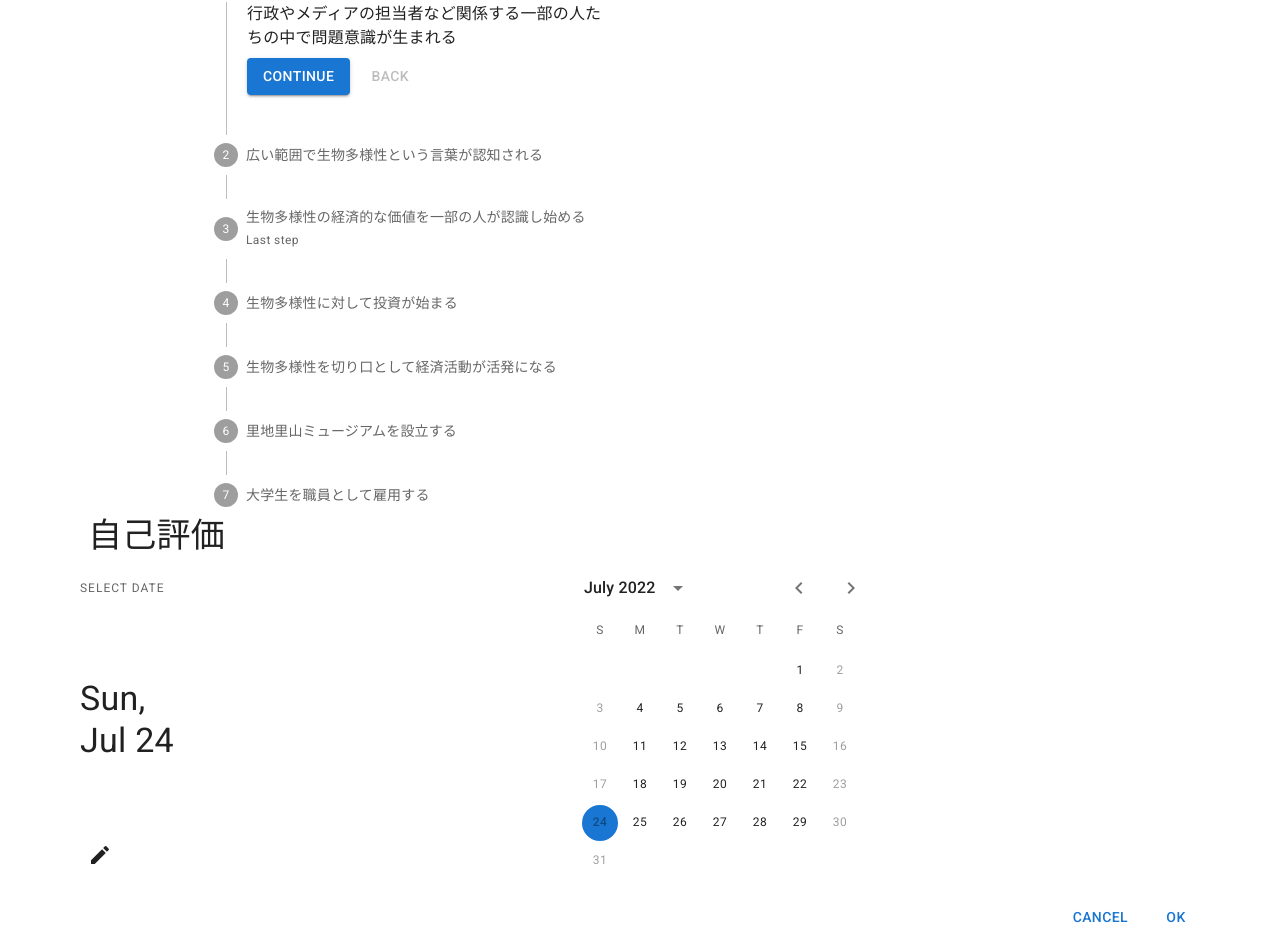
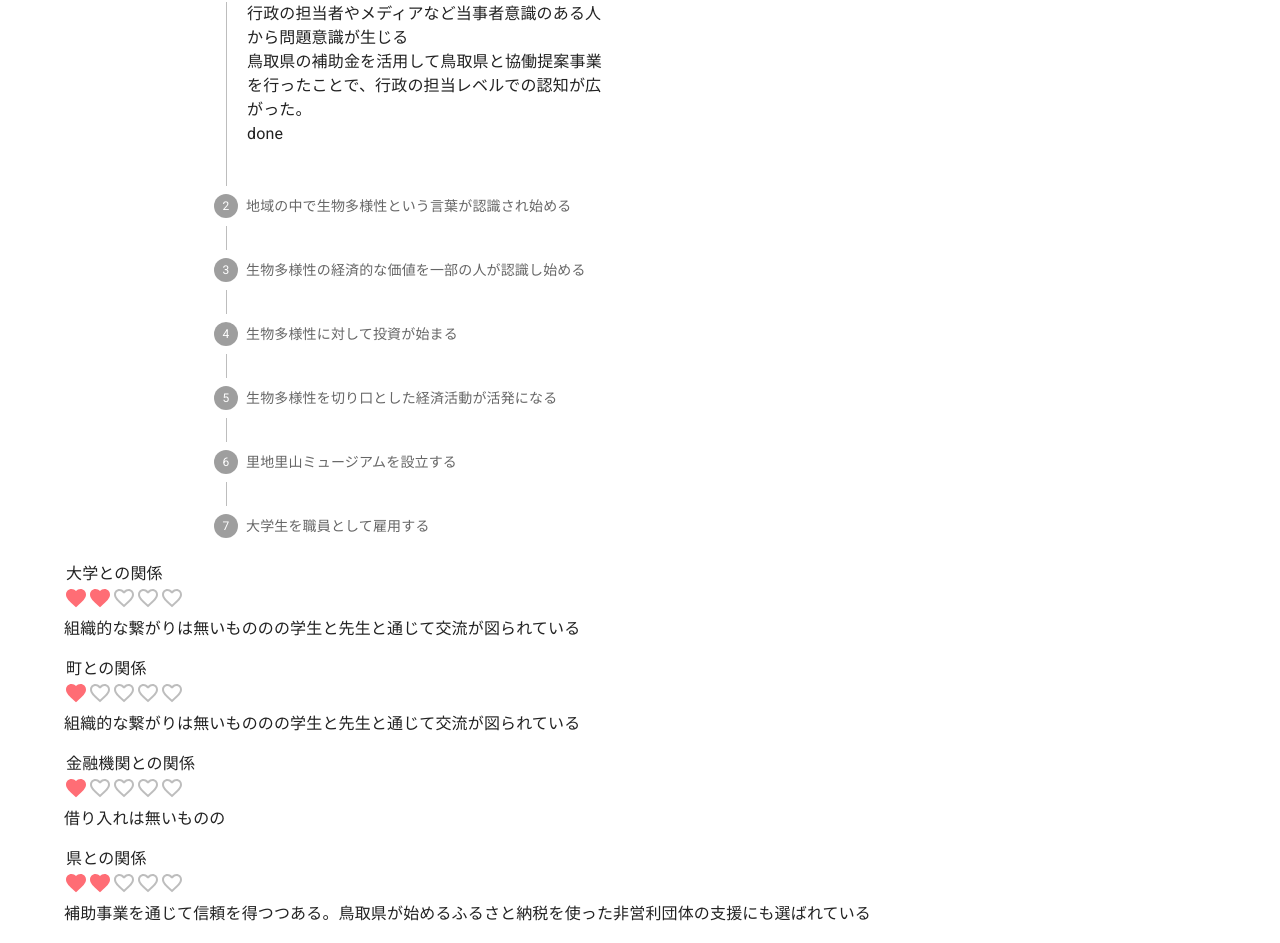
Before and after one commit to cozeeinteright/expressmongo, a React (Create React App) app in the folder tsfront/: page / in a window 1280 px wide. Shown: the part 947-1890 px from the top of the page. Built offline with nearby package versions, Linux system fonts and the light colour scheme.

Commit message:
add score list

```diff
--- a/tsfront/src/components/OurAssessment.tsx
+++ b/tsfront/src/components/OurAssessment.tsx
@@ -1,13 +1,100 @@
-import { Container, Typography} from '@mui/material'
+import * as React from 'react';
+import { styled } from '@mui/material/styles';
+import Box from '@mui/material/Box';
+import Rating from '@mui/material/Rating';
+import FavoriteIcon from '@mui/icons-material/Favorite';
+import FavoriteBorderIcon from '@mui/icons-material/FavoriteBorder';
+import Typography from '@mui/material/Typography';
+
+const score = [
+  {
+      element: '大学との関係',
+      point: 2,
+      description:'組織的な繋がりは無いもののの学生と先生と通じて交流が図られている',
+      statue: 'ongoing',
+      todo:'継続',
+      gole:'提携を結び人的な交流が図られている',
+  },
+  {
+      element: '町との関係',
+      point: 1,
+      description:'組織的な繋がりは無いもののの学生と先生と通じて交流が図られている',
+      statue: 'ongoing',
+      todo:'継続 ',
+      gole:'提携を結び人的な交流が図られている',
+  },
+  {
+      element: '金融機関との関係',
+      point: 1,
+      description:'借り入れは無いものの',
+      statue: 'ongoing',
+      todo:'継続',
+      gole:'評点が高く事業に必要な融資をいつでも受けることが出来る',
+  },
+  {
+      element: '県との関係',
+      point: 2,
+      description:'補助事業を通じて信頼を得つつある。鳥取県が始めるふるさと納税を使った非営利団体の支援にも選ばれている',
+      statue: 'ongoing',
+      todo:'継続',
+      gole:'評点が高く事業に必要な融資をいつでも受けることが出来る',
+  },
+  {
+      element: '地域との関係',
+      point: 2,
+      description:'メディアへの掲載や地域再生大賞でも受賞によって信用を得ている。活動を行ってきた下中谷地区に住民に受け入れられている。',
+      statue: 'ongoing',
+      todo:'継続',
+      gole:'評点が高く事業に必要な融資をいつでも受けることが出来る',
+   },
+   {
+      element: '地域の生物屋との関係',
+      point: 2,
+      description:'鳥取県生物学会に参加することで交流が図られている',
+      statue: 'ongoing',
+      todo:'継続',
+      gole:'信頼を得て頼らせる存在になっている。',
+   },
+   {
+    element: '地域の企業との関係',
+    point: 2,
+    description:'鳥取県中小企業家同友会に参加して中小企業の経営者との交流が図られているものの、南部町内の企業との交流が少ないことが課題',
+    statue: 'ongoing',
+    todo:'継続',
+    gole:'信頼を得て頼らせる存在になっている。',
+   },
+]
+
+const StyledRating = styled(Rating)({
+  '& .MuiRating-iconFilled': {
+    color: '#ff6d75',
+  },
+  '& .MuiRating-iconHover': {
+    color: '#ff3d47',
+  },
+});
 
 export default function OurAssessment() {
-  return (
+  const scorelist = score.map(({element,point,description,statue,todo,gole}) =>
     <>
-      <Container >
-        <Typography variant='h4'>
-           自己評価
-       </Typography>
-      </Container>
+      <Typography component="legend">{element}</Typography>
+      <StyledRating
+        name="customized-color"
+        defaultValue={point}
+        precision={0.5}
+        icon={<FavoriteIcon fontSize="inherit" />}
+        emptyIcon={<FavoriteBorderIcon fontSize="inherit" />}
+      />
+       <Typography >{description}</Typography>
     </>
   )
+  return (
+    <Box
+      sx={{
+        '& > legend': { mt: 2 },
+      }}
+    >
+      {scorelist}
+    </Box>
+  );
 }
--- a/tsfront/src/components/OurStep.tsx
+++ b/tsfront/src/components/OurStep.tsx
@@ -4,104 +4,70 @@ import Stepper from '@mui/material/Stepper';
 import Step from '@mui/material/Step';
 import StepLabel from '@mui/material/StepLabel';
 import StepContent from '@mui/material/StepContent';
-import Button from '@mui/material/Button';
-import Paper from '@mui/material/Paper';
+
 import Typography from '@mui/material/Typography';
 
 const steps = [
   {
-    label: '一部の人が生物多様性の問題を認識し始める',
-    description: `行政やメディアの担当者など関係する一部の人たちの中で問題意識が生まれる`,
+    label: '行政の担当者が生物多様性の問題を認識し始める',
+    description: `行政の担当者やメディアなど当事者意識のある人から問題意識が生じる`,
+    result:'鳥取県の補助金を活用して鳥取県と協働提案事業を行ったことで、行政の担当レベルでの認知が広がった。',
+    progress:'done',
   },
   {
-    label: '広い範囲で生物多様性という言葉が認知される',
+    label: '地域の中で生物多様性という言葉が認識され始める',
     description:
       '実際の保全活動、行政との連携、メディアによって生物多様性の認知度が高まる',
+    result:'クラウドファンディンに挑戦したことが、地方紙に取り上げられて５０代以上への認知が広がった。地域再生大賞を受賞したことでさらにポジティブな評価が広がった。',
+    progress:'done',
   },
   {
     label: '生物多様性の経済的な価値を一部の人が認識し始める',
     description: '高まった認知度にビジネスチャンスを感じる人が出てくる',
+    result:'',
   },
   {
     label: '生物多様性に対して投資が始まる',
     description: '人的、金銭的な投資が集まり、実際の事業に結びつき始める',
+    result:'',
   },
   {
-    label: '生物多様性を切り口として経済活動が活発になる',
+    label: '生物多様性を切り口とした経済活動が活発になる',
     description: '町内外の企業・団体が事業に参入し始める。',
+    result:'',
   },
   {
     label: '里地里山ミュージアムを設立する',
     description: '生物多様性保全と観光の拠点が出来上がる。',
+    result:'',
   } ,
   {
     label: '大学生を職員として雇用する',
     description: '大学生の就職先として認知される',
+    resule:'',
   }
 
 ];
 
 export default function OurStep() {
-  const [activeStep, setActiveStep] = React.useState(0);
-
-  const handleNext = () => {
-    setActiveStep((prevActiveStep) => prevActiveStep + 1);
-  };
-
-  const handleBack = () => {
-    setActiveStep((prevActiveStep) => prevActiveStep - 1);
-  };
-
-  const handleReset = () => {
-    setActiveStep(0);
-  };
-
   return (
     <Box sx={{ maxWidth: 400 }}>
-      <Stepper activeStep={activeStep} orientation="vertical">
-        {steps.map((step, index) => (
+      <Stepper orientation="vertical">
+        {steps.map((step) => (
           <Step key={step.label}>
-            <StepLabel
-              optional={
-                index === 2 ? (
-                  <Typography variant="caption">Last step</Typography>
-                ) : null
-              }
-            >
+            <StepLabel >
               {step.label}
             </StepLabel>
             <StepContent>
               <Typography>{step.description}</Typography>
               <Box sx={{ mb: 2 }}>
-                <div>
-                  <Button
-                    variant="contained"
-                    onClick={handleNext}
-                    sx={{ mt: 1, mr: 1 }}
-                  >
-                    {index === steps.length - 1 ? 'Finish' : 'Continue'}
-                  </Button>
-                  <Button
-                    disabled={index === 0}
-                    onClick={handleBack}
-                    sx={{ mt: 1, mr: 1 }}
-                  >
-                    Back
-                  </Button>
-                </div>
+                 <Typography>{step.result} </Typography>
+                 <Typography>{step.progress} </Typography>
               </Box>
             </StepContent>
           </Step>
         ))}
       </Stepper>
-      {activeStep === steps.length && (
-        <Paper square elevation={0} sx={{ p: 3 }}>
-          <Typography>All steps completed - you&apos;re finished</Typography>
-          <Button onClick={handleReset} sx={{ mt: 1, mr: 1 }}>
-            Reset
-          </Button>
-        </Paper>
-      )}
     </Box>
   );
 }
```
